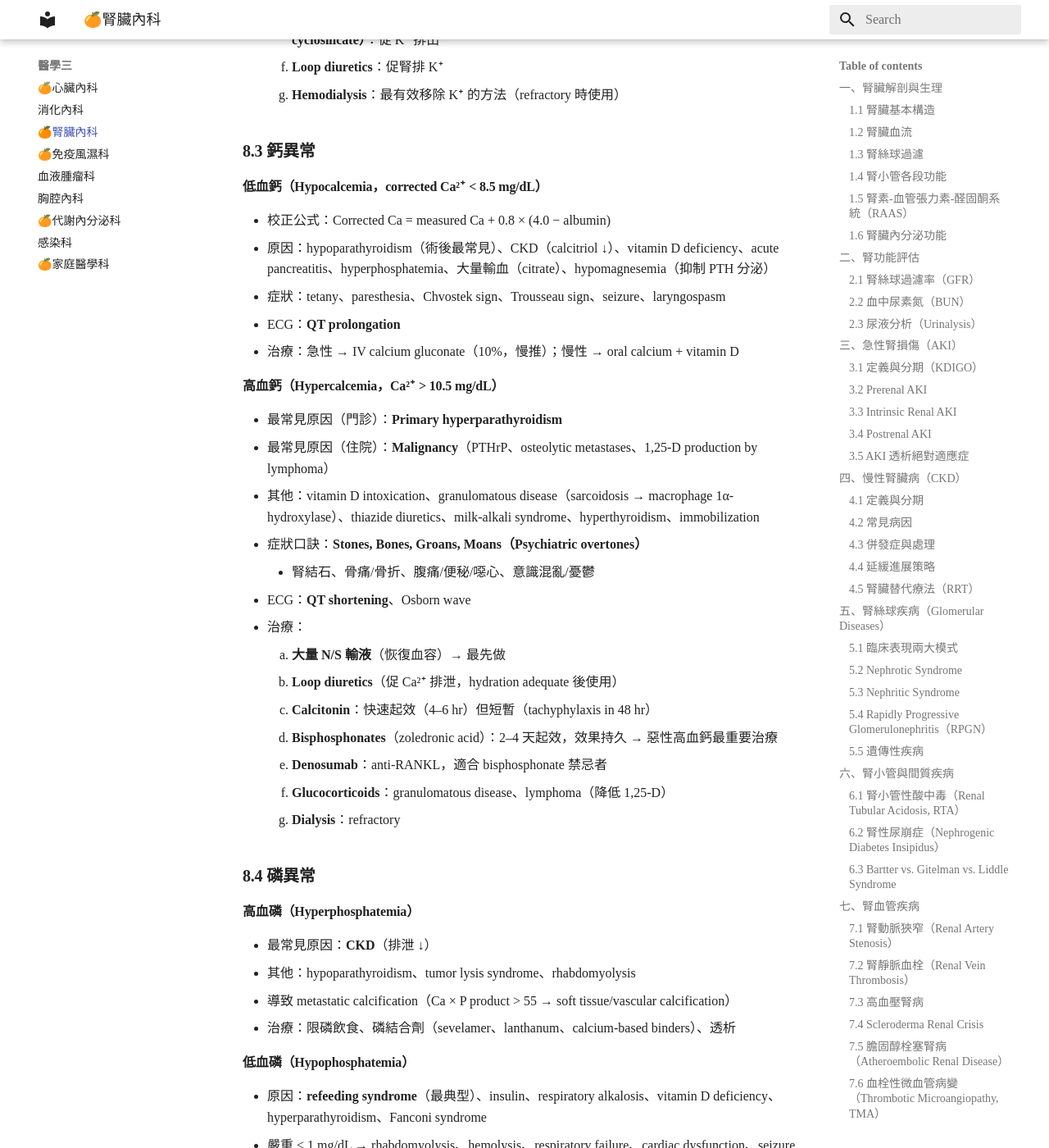
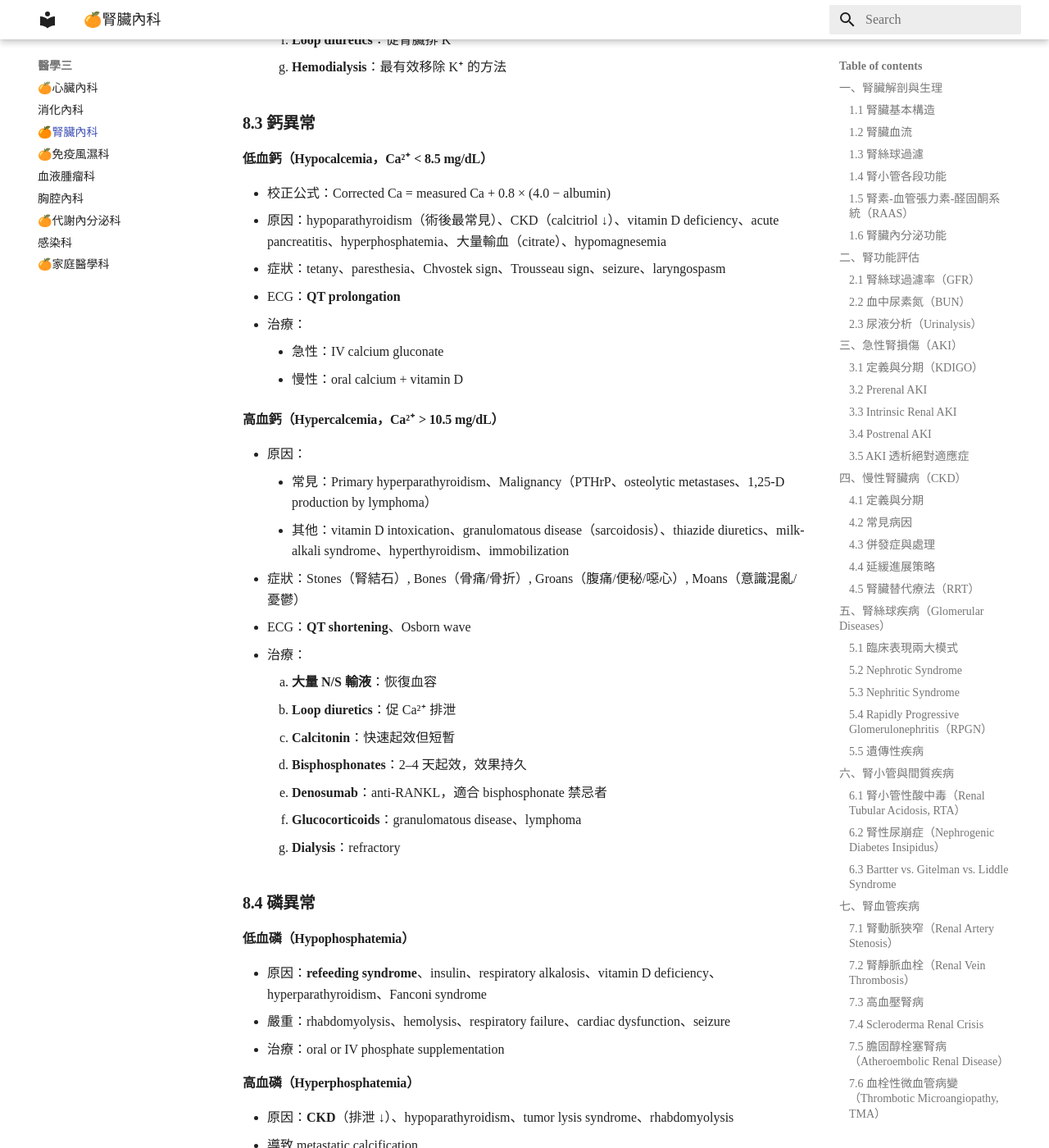
Before and after one commit to hikarimusic/TWMLE, an MkDocs documentation site: the page built from docs/醫學三/腎臟內科.md, in a window 1280 px wide and 1400 px high, scrolled down 21975 px. Shown: the whole window at 82% size. Built offline with MkDocs 1.6.1 and Material for MkDocs 9.7.7, drawn with Linux system fonts in a browser that asks for light colours; some web fonts are replaced; some of the changed text lies outside the part shown.

Commit message:
Update 腎臟內科.md

```diff
--- a/docs/醫學三/腎臟內科.md
+++ b/docs/醫學三/腎臟內科.md
@@ -623,121 +623,119 @@
 #### 低血鈉（Hyponatremia，Na⁺ < 135 mEq/L）
 
 - 最常見住院病人電解質異常
-- 根據血漿滲透壓分類：
-    - **Hypertonic hyponatremia**：高血糖（每 glucose ↑ 100 mg/dL → Na⁺ ↓ 1.6–2.4 mEq/L）、mannitol
-    - **Isotonic hyponatremia（pseudohyponatremia）**：高蛋白、高脂血症 → 實驗室假象
-    - **Hypotonic hyponatremia**（真正的低血鈉）→ 再依體液狀態分類：
+- 原因（依體液狀態分類）：
 
 | 體液狀態 | 常見原因 | Urine Na |
 |----------|----------|----------|
 | **Hypovolemic** | 嘔吐、腹瀉、利尿劑、burns | 腎性 > 20；腎外 < 20 |
 | **Euvolemic** | **SIADH**（最常見）、hypothyroidism、adrenal insufficiency、beer potomania、psychogenic polydipsia | > 20 |
-| **Hypervolemic** | CHF、liver cirrhosis、nephrotic syndrome | < 20（effective volume ↓） |
+| **Hypervolemic** | CHF、liver cirrhosis、nephrotic syndrome | < 20 |
 
-#### SIADH
-
-- ADH 不當分泌 → 水滯留 → 稀釋性低血鈉（euvolemic）
-- 實驗室：**低血清滲透壓（< 280）+ 尿滲透壓不當升高（> 100）+ 高尿鈉（> 40）**
-- 常見原因：
-    - CNS 疾病（中風、出血、感染）
-    - 肺疾病（pneumonia、TB、小細胞肺癌 → **ectopic ADH**）
-    - 藥物：**SSRI**、carbamazepine、cyclophosphamide、vincristine、desmopressin、opioids
-    - 術後疼痛/噁心
+- SIADH：
+    - 機轉：ADH 不當分泌 → 水滯留 → 稀釋性低血鈉（euvolemic）
+    - 實驗室：**低血清滲透壓（< 280）+ 尿滲透壓不當升高（> 100）+ 高尿鈉（> 40）**
+    - 常見原因：CNS 疾病（中風、出血、感染）、肺疾病（pneumonia、TB、**小細胞肺癌**）、藥物（**SSRI**、carbamazepine、cyclophosphamide、vincristine、desmopressin、opioids）、術後疼痛/噁心
 - 治療：
-    - 輕至中度：**限水**（首選，< 1000–1200 mL/day）
-    - 嚴重症狀（seizure、coma）：**3% hypertonic saline**
-    - 慢性：Vaptans（tolvaptan → V2 receptor antagonist）、salt tablets + loop diuretics、urea
-- **校正速度**：≤ **8 mEq/L/24hr**（高風險者 ≤ 6）
-    - 過快 → **Osmotic Demyelination Syndrome（ODS / Central Pontine Myelinolysis, CPM）**
-    - 高風險：慢性低血鈉（> 48 hr）、Na⁺ < 120、酒精使用障礙、營養不良、低血鉀、肝病
+    - 輕度：**限水**（首選，< 1000–1200 mL/day）
+    - 嚴重：**3% hypertonic saline**
+    - 慢性：Tolvaptan（V2 receptor antagonist）、salt tablets + loop diuretics
+- 校正速度：≤ **8 mEq/L/24hr**
+    - 過快 → **Osmotic Demyelination Syndrome（ODS）**
+    - 高風險：慢性低血鈉、Na⁺ < 120、酒精使用障礙、營養不良、低血鉀、肝病
     - 過度校正補救：DDAVP + D5W
 
 #### 高血鈉（Hypernatremia，Na⁺ > 145 mEq/L）
 
-- 本質上是 **自由水缺乏**
-- 常見原因：意識不清無法喝水（最常見情境）、尿崩症（DI）、滲透性利尿、insensible losses
-- 尿崩症分類：
+- 本質上是**自由水缺乏**
+- 原因：
+    - 攝取不足：意識不清無法喝水
+    - 流失增加：尿崩症（DI）、滲透性利尿、insensible losses
+- 尿崩症（DI）：
     - **Central DI**：ADH 分泌不足 → DDAVP 治療有效
     - **Nephrogenic DI**：腎臟對 ADH 無反應 → DDAVP 無效 → thiazide + amiloride（lithium-induced）
-- 校正速度：慢性高血鈉 → ≤ **10 mEq/L/24hr** → 過快 → **腦水腫**
-- 自由水缺乏公式：Free water deficit = TBW × [(Na⁺/140) − 1]
+- 治療：補充自由水
+    - 自由水缺乏公式：Free water deficit = TBW × [(Na⁺/140) − 1]
+- 校正速度：≤ **10 mEq/L/24hr**
+    - 過快 → **腦水腫**
 
 ### 8.2 鉀異常
 
 #### 低血鉀（Hypokalemia，K⁺ < 3.5 mEq/L）
 
 - 原因：
-    - 細胞內移（transcellular shift）：insulin、β-agonist、alkalosis
+    - 細胞內移：insulin、β-agonist、alkalosis
     - 腎臟流失：利尿劑（loop/thiazide）、aldosteronism、RTA type 1/2、Bartter/Gitelman、hypomagnesemia
     - 腸道流失：嘔吐（metabolic alkalosis → 腎排 K⁺）、腹瀉
 - ECG：T wave flattening → **U wave** → ST depression → arrhythmia
-- 治療：口服 KCl 為首選；嚴重（< 2.5 或有心律不整）→ IV KCl ≤ 10–20 mEq/hr（周邊）
-- **必須同時矯正低血鎂**（否則低血鉀難以矯正 → refractory hypokalemia）
+- 治療：
+    - 輕度：口服 KCl 為首選
+    - 嚴重：IV KCl ≤ 10–20 mEq/hr（周邊）
+    - **必須同時矯正低血鎂**
 
 #### 高血鉀（Hyperkalemia，K⁺ > 5.0 mEq/L）
 
 - 原因：
     - 排泄減少：CKD/AKI（最常見）、K⁺-sparing diuretics、ACEi/ARB、Type 4 RTA
     - 細胞外移：acidosis、insulin deficiency、β-blockers、digoxin toxicity、cell lysis（rhabdomyolysis、tumor lysis、hemolysis）
-    - 假性高血鉀（pseudohyperkalemia）：hemolyzed sample、leukocytosis、thrombocytosis
-- ECG 變化順序：**peaked T waves** → PR prolongation → P wave 消失 → **QRS widening** → sine wave → VF/asystole
-- 緊急處理（按優先順序）：
-    1. **Calcium gluconate / calcium chloride**：穩定心肌膜電位（**最優先，不降 K⁺**）
-    2. **Insulin + Glucose**（regular insulin 10U + D50W）：K⁺ 移入細胞
-    3. **NaHCO₃**：K⁺ 移入細胞（acidosis 時效果較好）
-    4. **β₂-agonist（albuterol nebulizer）**：K⁺ 移入細胞
-    5. **Kayexalate（sodium polystyrene sulfonate）/ Patiromer / SZC（sodium zirconium cyclosilicate）**：促 K⁺ 排出
-    6. **Loop diuretics**：促腎排 K⁺
-    7. **Hemodialysis**：最有效移除 K⁺ 的方法（refractory 時使用）
+    - 假性高血鉀：hemolyzed sample、leukocytosis、thrombocytosis
+- ECG：**peaked T waves** → PR prolongation → P wave 消失 → **QRS widening** → sine wave → VF/asystole
+- 緊急處理：
+    1. **Calcium gluconate**：穩定心肌膜電位（**最優先，不降 K⁺**）
+    2. **Insulin + Glucose**：K⁺ 移入細胞
+    3. **NaHCO₃**：K⁺ 移入細胞
+    4. **β₂-agonist**：K⁺ 移入細胞
+    5. **Kayexalate / Kalimate**：促腸道排 K⁺
+    6. **Loop diuretics**：促腎臟排 K⁺
+    7. **Hemodialysis**：最有效移除 K⁺ 的方法
 
 ### 8.3 鈣異常
 
-#### 低血鈣（Hypocalcemia，corrected Ca²⁺ < 8.5 mg/dL）
+#### 低血鈣（Hypocalcemia，Ca²⁺ < 8.5 mg/dL）
 
 - 校正公式：Corrected Ca = measured Ca + 0.8 × (4.0 − albumin)
-- 原因：hypoparathyroidism（術後最常見）、CKD（calcitriol ↓）、vitamin D deficiency、acute pancreatitis、hyperphosphatemia、大量輸血（citrate）、hypomagnesemia（抑制 PTH 分泌）
+- 原因：hypoparathyroidism（術後最常見）、CKD（calcitriol ↓）、vitamin D deficiency、acute pancreatitis、hyperphosphatemia、大量輸血（citrate）、hypomagnesemia
 - 症狀：tetany、paresthesia、Chvostek sign、Trousseau sign、seizure、laryngospasm
 - ECG：**QT prolongation**
-- 治療：急性 → IV calcium gluconate（10%，慢推）；慢性 → oral calcium + vitamin D
+- 治療：
+    - 急性：IV calcium gluconate
+    - 慢性：oral calcium + vitamin D
 
 #### 高血鈣（Hypercalcemia，Ca²⁺ > 10.5 mg/dL）
 
-- 最常見原因（門診）：**Primary hyperparathyroidism**
-- 最常見原因（住院）：**Malignancy**（PTHrP、osteolytic metastases、1,25-D production by lymphoma）
-- 其他：vitamin D intoxication、granulomatous disease（sarcoidosis → macrophage 1α-hydroxylase）、thiazide diuretics、milk-alkali syndrome、hyperthyroidism、immobilization
-- 症狀口訣：**Stones, Bones, Groans, Moans（Psychiatric overtones）**
-    - 腎結石、骨痛/骨折、腹痛/便秘/噁心、意識混亂/憂鬱
+- 原因：
+    - 常見：Primary hyperparathyroidism、Malignancy（PTHrP、osteolytic metastases、1,25-D production by lymphoma）
+    - 其他：vitamin D intoxication、granulomatous disease（sarcoidosis）、thiazide diuretics、milk-alkali syndrome、hyperthyroidism、immobilization
+- 症狀：Stones（腎結石）, Bones（骨痛/骨折）, Groans（腹痛/便秘/噁心）, Moans（意識混亂/憂鬱）
 - ECG：**QT shortening**、Osborn wave
 - 治療：
-    1. **大量 N/S 輸液**（恢復血容）→ 最先做
-    2. **Loop diuretics**（促 Ca²⁺ 排泄，hydration adequate 後使用）
-    3. **Calcitonin**：快速起效（4–6 hr）但短暫（tachyphylaxis in 48 hr）
-    4. **Bisphosphonates**（zoledronic acid）：2–4 天起效，效果持久 → 惡性高血鈣最重要治療
+    1. **大量 N/S 輸液**：恢復血容
+    2. **Loop diuretics**：促 Ca²⁺ 排泄
+    3. **Calcitonin**：快速起效但短暫
+    4. **Bisphosphonates**：2–4 天起效，效果持久
     5. **Denosumab**：anti-RANKL，適合 bisphosphonate 禁忌者
-    6. **Glucocorticoids**：granulomatous disease、lymphoma（降低 1,25-D）
+    6. **Glucocorticoids**：granulomatous disease、lymphoma
     7. **Dialysis**：refractory
 
 ### 8.4 磷異常
 
+#### 低血磷（Hypophosphatemia）
+
+- 原因：**refeeding syndrome**、insulin、respiratory alkalosis、vitamin D deficiency、hyperparathyroidism、Fanconi syndrome
+- 嚴重：rhabdomyolysis、hemolysis、respiratory failure、cardiac dysfunction、seizure
+- 治療：oral or IV phosphate supplementation
+
 #### 高血磷（Hyperphosphatemia）
 
-- 最常見原因：**CKD**（排泄 ↓）
-- 其他：hypoparathyroidism、tumor lysis syndrome、rhabdomyolysis
-- 導致 metastatic calcification（Ca × P product > 55 → soft tissue/vascular calcification）
+- 原因：**CKD**（排泄 ↓）、hypoparathyroidism、tumor lysis syndrome、rhabdomyolysis
+- 導致 metastatic calcification
 - 治療：限磷飲食、磷結合劑（sevelamer、lanthanum、calcium-based binders）、透析
-
-#### 低血磷（Hypophosphatemia）
-
-- 原因：**refeeding syndrome**（最典型）、insulin、respiratory alkalosis、vitamin D deficiency、hyperparathyroidism、Fanconi syndrome
-- 嚴重 < 1 mg/dL → rhabdomyolysis、hemolysis、respiratory failure、cardiac dysfunction、seizure
-- 治療：oral or IV phosphate supplementation
 
 ### 8.5 鎂異常
 
 #### 低血鎂（Hypomagnesemia）
 
 - 原因：酒精使用障礙（最常見）、利尿劑（loop/thiazide）、PPI 長期使用、腹瀉、aminoglycosides、cisplatin、amphotericin B、calcineurin inhibitors
-- 臨床重要性：造成 **refractory hypokalemia** 和 **refractory hypocalcemia**（抑制 PTH 分泌與作用）
+- 臨床重要性：造成 **refractory hypokalemia** 和 **refractory hypocalcemia**
 - 治療：IV MgSO₄（嚴重）或 oral Mg oxide/gluconate
 
 #### 高血鎂（Hypermagnesemia）
@@ -750,20 +748,17 @@
 
 ## 九、酸鹼平衡
 
-### 9.1 基本公式
+### 9.1 基本公式與判讀步驟
 
-- **Henderson-Hasselbalch**：pH = 6.1 + log([HCO₃⁻] / (0.03 × pCO₂))
+- Henderson-Hasselbalch：pH = 6.1 + log([HCO₃⁻] / (0.03 × pCO₂))
 - 正常值：pH 7.35–7.45、pCO₂ 35–45 mmHg、HCO₃⁻ 22–26 mEq/L
+- 判讀順序：
+    1. 看 pH → acidemia 或 alkalemia
+    2. 看 HCO₃⁻ or pCO₂ → metabolic 或 respiratory
+    3. 評估代償是否適當
+    4. 若 metabolic acidosis → 算 Anion Gap（及 Delta-delta）
 
-### 9.2 判讀步驟
-
-1. 看 pH → acidemia 或 alkalemia
-2. 看 primary disorder（HCO₃⁻ or pCO₂）
-3. 評估代償是否適當
-4. 若 metabolic acidosis → 算 **Anion Gap**
-5. 若 AG 升高 → 算 **Delta-delta（ΔΔ）**
-
-### 9.3 代償公式
+### 9.2 代償公式
 
 | Primary disorder | 預期代償 |
 |-----------------|----------|
@@ -774,45 +769,46 @@
 | Acute respiratory alkalosis | HCO₃⁻ ↓ 2 per pCO₂ ↓ 10 |
 | Chronic respiratory alkalosis | HCO₃⁻ ↓ 5 per pCO₂ ↓ 10 |
 
-### 9.4 Anion Gap（AG）
+### 9.3 Anion Gap 與 Delta-delta
 
-- **AG = Na⁺ − (Cl⁻ + HCO₃⁻)**　正常 12 ± 2（含 albumin 校正：每 albumin ↓ 1 → AG ↓ 2.5）
-- **AG 升高 metabolic acidosis**（MUDPILES / GOLDMARK）：
-    - **M**ethanol → formic acid（失明）
+- AG = Na⁺ − (Cl⁻ + HCO₃⁻)，正常 12 ± 2
+- Albumin 校正：每 albumin ↓ 1 → AG ↓ 2.5
+- Delta-delta ratio（ΔΔ）= (AG − 12) / (24 − HCO₃⁻)：
+    - ΔΔ < 1 → 合併 non-AG metabolic acidosis
+    - ΔΔ 1–2 → 純 AG metabolic acidosis
+    - ΔΔ > 2 → 合併 metabolic alkalosis
+
+### 9.4 High-AG Metabolic Acidosis
+
+- 常見原因（MUDPILES）：
+    - **M**ethanol（代謝成 formic acid → 失明）
     - **U**remia
-    - **D**KA / alcoholic / starvation ketoacidosis
+    - **D**KA（或 alcoholic/starvation ketoacidosis）
     - **P**ropylene glycol
     - **I**NH / Iron
-    - **L**actic acidosis（Type A：tissue hypoxia；Type B：liver disease、metformin、malignancy）
-    - **E**thylene glycol → oxalic acid（腎衰竭、calcium oxalate crystals）
-    - **S**alicylate（aspirin）→ 初期 respiratory alkalosis → 後 metabolic acidosis
+    - **L**actic acidosis（tissue hypoxia、liver disease、metformin、malignancy）
+    - **E**thylene glycol
+    - **S**alicylate（aspirin）
 
-- **Non-AG（hyperchloremic）metabolic acidosis**：
-    - 腹瀉（GI loss of HCO₃⁻）→ 最常見
+### 9.5 Non-AG Metabolic Acidosis
+
+- 常見原因：
+    - 腹瀉（GI loss of HCO₃⁻）
     - RTA（Type 1, 2, 4）
     - 大量 N/S 輸注（dilutional）
-    - Ureteral diversion
     - Carbonic anhydrase inhibitors（acetazolamide）
-    - 判別腎因 vs. 腎外因 → **Urine AG（UAG）= UNa + UK − UCl**
-        - UAG 負值 → 腎外（腹瀉）→ 腎臟適當排 NH₄⁺
-        - UAG 正值 → 腎因（RTA）→ 腎臟無法排 NH₄⁺
-
-### 9.5 Delta-delta ratio（ΔΔ）
-
-- ΔΔ = ΔAG / ΔHCO₃⁻ = (AG − 12) / (24 − HCO₃⁻)
-- ΔΔ < 1 → 合併 non-AG metabolic acidosis
-- ΔΔ 1–2 → 純 AG metabolic acidosis
-- ΔΔ > 2 → 合併 metabolic alkalosis
+- Urine AG（UAG）= UNa + UK − UCl：
+    - UAG 負值 → 腎外（腹瀉）→ 腎臟適當排 NH₄⁺
+    - UAG 正值 → 腎因（RTA）→ 腎臟無法排 NH₄⁺
 
 ### 9.6 Metabolic Alkalosis
 
-- 生成原因：H⁺ 流失（嘔吐、NG suction）、HCO₃⁻ 增加（大量輸血、NaHCO₃）、volume contraction
-- 維持原因：Cl⁻ depletion（volume contraction → 近端 NaHCO₃ 重吸收 ↑）、hypokalemia、mineralocorticoid excess
+- 原因
+    - 生成原因：H⁺ 流失（嘔吐、NG suction）、HCO₃⁻ 增加（大量輸血、NaHCO₃）、volume contraction
+    - 維持原因：Cl⁻ depletion（近端 NaHCO₃ 重吸收 ↑）、hypokalemia、mineralocorticoid excess
 - 分類依 urine Cl⁻：
-    - **Chloride-responsive（UCl < 20）**：嘔吐、NG suction、利尿劑（停用後）、post-hypercapnia
-        - 治療：**N/S 輸液**（volume repletion + Cl⁻ 補充）
-    - **Chloride-resistant（UCl > 20）**：primary aldosteronism、Cushing's、Bartter/Gitelman、current diuretic use、severe hypokalemia
-        - 治療：針對原因
+    - Chloride-responsive（UCl < 20）：嘔吐、NG suction、利尿劑（停用後）、post-hypercapnia；治療：N/S 輸液（volume repletion + Cl⁻ 補充）
+    - Chloride-resistant（UCl > 20）：primary aldosteronism、Cushing's、Bartter/Gitelman、 diuretic use、severe hypokalemia；治療：針對原因
 
 ---
 
@@ -820,40 +816,37 @@
 
 ### 10.1 腎結石（Nephrolithiasis）
 
-- 結石類型：
-
 | 類型 | 佔比 | 特徵 | X-ray | 尿液 pH |
 |------|------|------|-------|---------|
-| **Calcium oxalate** | **最常見（70–80%）** | Envelope 或 dumbbell crystals | Radio-opaque | 任何 pH |
-| Calcium phosphate | 10–15% | 常與 oxalate 混合 | Radio-opaque | 鹼性（pH > 7） |
+| **Calcium oxalate** | **70–80%** | Envelope 或 dumbbell crystals | Radio-opaque | 任何 pH |
+| Calcium phosphate | 10–15% | 常與 oxalate 混合 | Radio-opaque | 鹼性 |
 | **Struvite（MAP）** | 10–15% | **Staghorn calculus**；**urease-producing bacteria**（Proteus、Klebsiella） | Radio-opaque | **鹼性** |
-| **Uric acid** | 5–10% | Rhomboid/rosette crystals | **Radio-lucent**（X 光看不到！） | **酸性（pH < 5.5）** |
+| **Uric acid** | 5–10% | Rhomboid/rosette crystals | **Radio-lucent** | **酸性** |
 | Cystine | 1–2% | Hexagonal crystals；Cystinuria（AR） | Faintly radio-opaque | 酸性 |
 
 - 臨床表現：
-    - **腎絞痛（renal colic）**：劇烈腰痛放射至鼠蹊部，陣發性，病人常翻來覆去無法靜躺（vs. peritonitis 不敢動）
+    - **腎絞痛（renal colic）**：劇烈腰痛放射至鼠蹊部，陣發性
     - 血尿（gross or microscopic）
     - 噁心嘔吐
-    - 若合併感染 → 發燒、膿尿 → **obstructive pyelonephritis → 泌尿科急症**
+    - 若合併感染 → 發燒、膿尿 → **obstructive pyelonephritis
 - 診斷：
-    - 首選影像：**Non-contrast CT（NCCT）** → 靈敏度最高，可偵測所有類型結石（包括 uric acid）
-    - KUB：可看 radio-opaque stones，不能看 uric acid stones
+    - 首選影像：**Non-contrast CT** → 可偵測所有類型結石（包括 uric acid）
+    - KUB：可看 radio-opaque stones（不能看 uric acid stones）
     - 超音波：孕婦、小兒首選
 - 治療：
-    - < 5 mm：自然排出機會高（> 90%）→ 止痛（NSAIDs 首選）+ hydration + α-blocker（tamsulosin → medical expulsive therapy）
+    - < 5 mm：自然排出機會高（> 90%）→ 止痛 + hydration + α-blocker
     - 5–10 mm：可嘗試觀察；若無法排出 → 介入
     - \> 10 mm 或 > 2 週無法排出：介入處理
-    - 介入方式：
         - **ESWL（體外震波碎石）**：適合 < 2 cm、位於腎盂/上段輸尿管的石頭
-        - **Ureteroscopy（URS）**：輸尿管結石首選
-        - **PCNL（percutaneous nephrolithotomy）**：> 2 cm 或 staghorn calculus
-    - Struvite（staghorn）：必須完全移除 + 抗生素（否則復發）→ PCNL 首選
-    - Uric acid stones：尿液鹼化（oral NaHCO₃ 或 potassium citrate → 目標 urine pH 6.5–7）+ allopurinol
+        - **Ureteroscopy**：輸尿管結石首選
+        - **Percutaneous nephrolithotomy**：> 2 cm 或 staghorn calculus
+    - Struvite（staghorn）：必須完全移除 + 抗生素→ PCNL 首選
+    - Uric acid stones：尿液鹼化（oral NaHCO₃ 或 potassium citrate）+ allopurinol
 - 預防：
-    - 所有類型：**增加水分攝取**（目標尿量 > 2.5 L/day）
-    - Calcium oxalate：限草酸食物（菠菜、巧克力）、正常鈣攝取（非限鈣！限鈣反而增加 oxalate 吸收）、potassium citrate、thiazide（減少尿鈣）
+    - 所有類型：**增加水分攝取**
+    - Calcium oxalate：限草酸食物（菠菜、巧克力）、正常鈣攝取（非限鈣）、potassium citrate、thiazide（減少尿鈣）
     - Uric acid：鹼化尿液 + allopurinol
-    - Cystine：大量飲水 + 鹼化尿液 + tiopronin 或 D-penicillamine（結合 cystine）
+    - Cystine：鹼化尿液 + tiopronin 或 D-penicillamine（結合 cystine）
 
 ### 10.2 泌尿道感染（UTI）與腎盂腎炎
 
@@ -878,37 +871,36 @@
 | Catheter-associated UTI | 先更換導管，再依 culture 治療 | 7–14 天 |
 
 - 孕婦 UTI：
-    - 即使是 asymptomatic bacteriuria 也要治療（風險：pyelonephritis、preterm labor）
+    - 即使是 asymptomatic bacteriuria 也要治療
     - 安全用藥：Amoxicillin、Cephalosporins、Nitrofurantoin（避免第三孕期末）
     - **禁用**：Fluoroquinolone（軟骨毒性）、TMP-SMX（第一/三孕期避免）
 - 特殊情況：
-    - **Emphysematous pyelonephritis**：DM 病人常見，CT 見腎內 gas → 緊急：抗生素 + percutaneous drainage 或 nephrectomy
-    - **Perinephric abscess**：pyelonephritis 併發，CT 診斷，需 percutaneous drainage + 抗生素
-    - **Xanthogranulomatous pyelonephritis**：慢性感染，常伴 staghorn calculus，腎臟腫大模擬腫瘤 → 治療：nephrectomy
+    - **Emphysematous pyelonephritis**：DM 病人常見，CT 見腎內 gas → 抗生素 + percutaneous drainage 或 nephrectomy
+    - **Perinephric abscess**：pyelonephritis 併發，CT 診斷 → 需 percutaneous drainage + 抗生素
+    - **Xanthogranulomatous pyelonephritis**：慢性感染，常伴 staghorn calculus，腎臟腫大似腫瘤 → 治療：nephrectomy
 
 ### 10.3 體染色體顯性多囊腎（ADPKD）
 
-- 最常見遺傳性腎病（1/400–1/1000）
-- 基因：**PKD1**（85%，chromosome 16 → polycystin-1）→ 較嚴重；PKD2（15%，chromosome 4 → polycystin-2）
+- 最常見遺傳性腎病
+- 基因：
+    - **PKD1（85%）**：chromosome 16 → polycystin-1，較嚴重
+    - **PKD2（15%）**：chromosome 4 → polycystin-2，較輕微
 - 臨床表現：
     - 雙側腎臟多發囊腫 → 腎臟逐漸腫大 → **ESRD**（通常 50–60 歲）
-    - **高血壓**（最常見早期表現）
-    - 血尿（囊腫破裂或出血）、腰痛
-    - **腎結石**（uric acid、calcium oxalate）
-    - UTI / 囊腫感染
+    - **高血壓**（最常見）
+    - 血尿、腰痛
+    - **腎結石**、UTI
 - 腎外表現：
-    - **肝囊腫**（最常見腎外表現）
-    - **顱內動脈瘤（Berry aneurysm）** → SAH 風險（家族史陽性者需 screening MRA）
-    - 心臟：**MVP（mitral valve prolapse）**
-    - 結腸憩室
-    - 腹壁/鼠蹊疝氣
-- 診斷：超音波為首選篩檢工具
-    - Ravine criteria（有家族史者）：< 30 歲：至少 2 個囊腫（單側或雙側）；30–59 歲：每側至少 2 個；≥ 60 歲：每側至少 4 個
+    - **肝囊腫**（最常見）
+    - **顱內動脈瘤（Berry aneurysm）** → SAH 風險
+    - **MVP（mitral valve prolapse）**
+    - 結腸憩室、腹壁/鼠蹊疝氣
+- 診斷：超音波
 - 治療：
-    - 血壓控制（**ACEi/ARB 首選**，目標 < 110/75 若 < 50 歲且 GFR > 60）
-    - **Tolvaptan**（V2 receptor antagonist）：延緩囊腫生長與 GFR 下降（需監測肝功能）
+    - 血壓控制（**ACEi/ARB**）
+    - **Tolvaptan**（V2 receptor antagonist）
     - 充分飲水（抑制 ADH）
-    - 避免 caffeine（刺激 cAMP → 囊腫生長）
+    - 避免 caffeine（刺激囊腫生長）
     - 最終需 RRT 或腎移植
 
 ### 10.4 體染色體隱性多囊腎（ARPKD）
```
Also changed, not shown: other parts of docs/醫學三/腎臟內科.md (+3 -3 lines).
